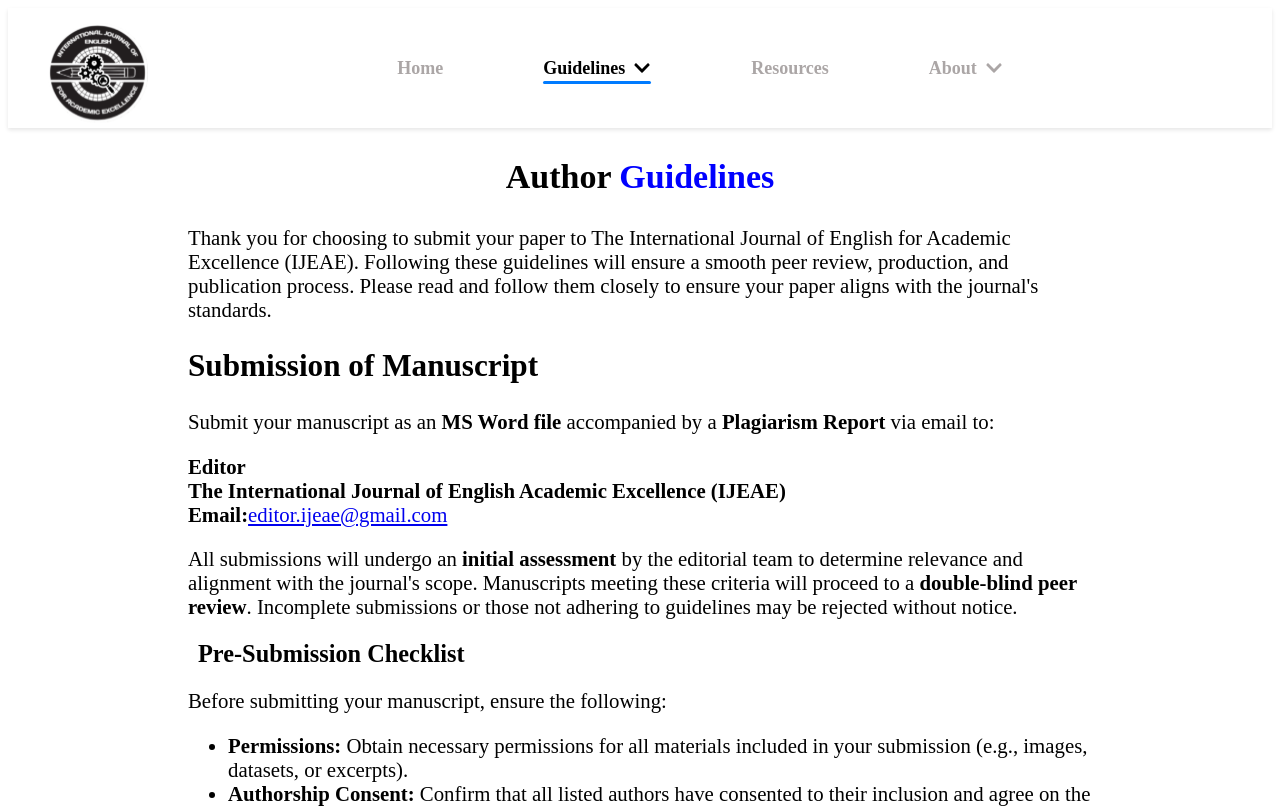
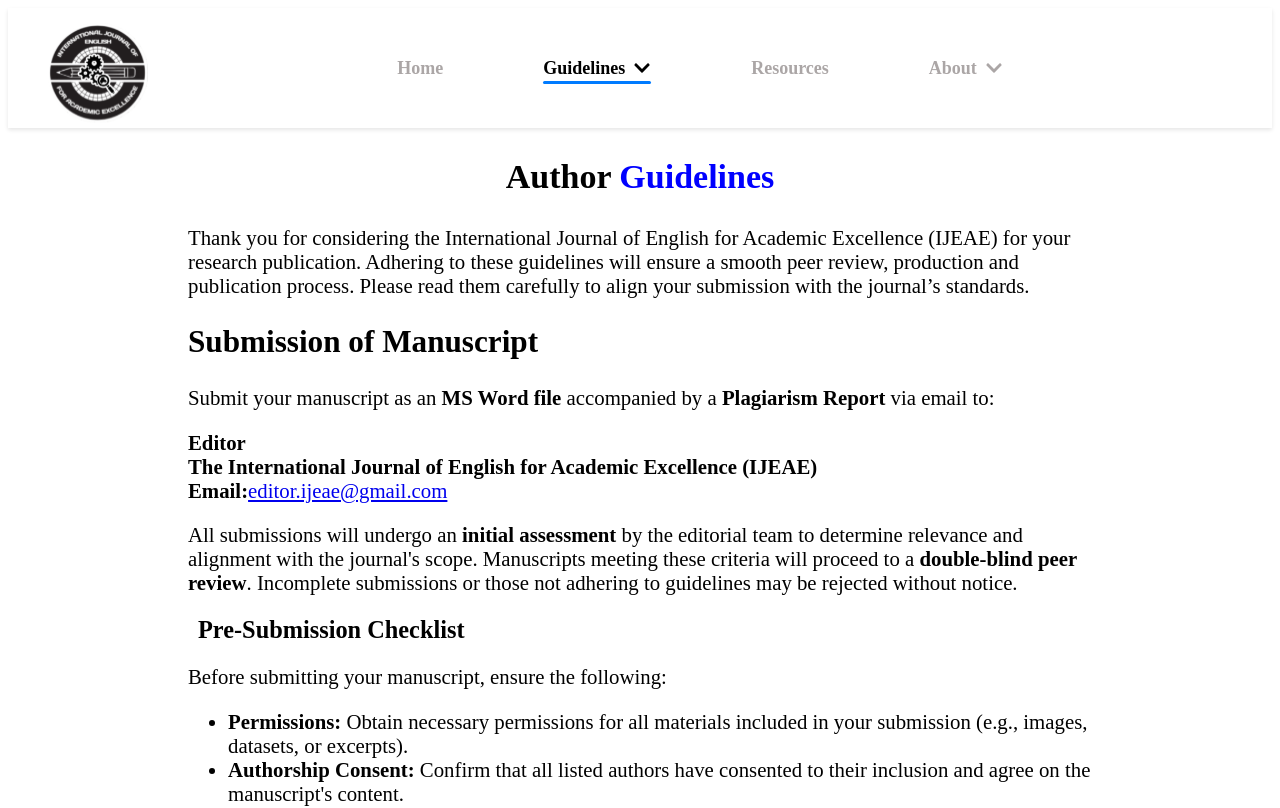
Before and after one commit to clownfish1805/journal_website, a React (Create React App) app: page /authorguide in a window 1280 px wide. Shown: the top 808 px of the page. Built offline with nearby package versions, Linux system fonts and the light colour scheme.

Commit message:
final changes

```diff
--- a/src/Pages/Announcement/Announcement.js
+++ b/src/Pages/Announcement/Announcement.js
@@ -83,7 +83,7 @@ const Announcement = () => {
 
         <footer className="announcement-footer">
           <p>
-            If you have any queries, please contact<br></br>
+            If you have any further queries, please contact<br></br>
             <span style={{ fontWeight: "Bold" }}> Editor-in-chief</span>: Mr.
             Attrait Dovin Fedrick
             <br></br>
--- a/src/Pages/Authorguide/Authorguide.js
+++ b/src/Pages/Authorguide/Authorguide.js
@@ -14,11 +14,11 @@ const Authorguide = () => {
 
       <div className="author-content">
         <div>
-          Thank you for choosing to submit your paper to The International
-          Journal of English for Academic Excellence (IJEAE). Following these
-          guidelines will ensure a smooth peer review, production, and
-          publication process. Please read and follow them closely to ensure
-          your paper aligns with the journal's standards.
+          Thank you for considering the International Journal of English for
+          Academic Excellence (IJEAE) for your research publication. Adhering to
+          these guidelines will ensure a smooth peer review, production and
+          publication process. Please read them carefully to align your
+          submission with the journal’s standards.
         </div>
 
         <div>
@@ -31,7 +31,8 @@ const Authorguide = () => {
             <strong>Editor</strong>
             <br />
             <strong>
-              The International Journal of English Academic Excellence (IJEAE)
+              The International Journal of English for Academic Excellence
+              (IJEAE)
             </strong>
             <br />
             <strong>Email:</strong>
--- a/src/Pages/Authorguide/Journalmetrics.js
+++ b/src/Pages/Authorguide/Journalmetrics.js
@@ -71,12 +71,12 @@ const Journalmetrics = () => {
             </li>
           </ul>
           <p>
-            <strong>Payment Note:</strong> IJEAE will never request Article
-            Processing Charge (APC) payments to personal accounts.<br></br> All
-            APC payments should be made exclusively to the official account of
-            the Academic Development Forum (Publisher). <br></br>Account details
-            will be provided only after the manuscript has been accepted for
-            publication.
+            <strong>Payment Note:</strong>
+            <br></br>IJEAE will never request APC payments to personal accounts.
+            All APC payments should be made exclusively to the official account
+            of the Academic Development Forum (Publisher). Account details will
+            be provided only after the manuscript has been accepted for
+            publication
           </p>
         </section>
       </div>
--- a/src/Pages/Home/Home.js
+++ b/src/Pages/Home/Home.js
@@ -27,7 +27,7 @@ const Home = () => {
           style={{ textAlign: "center", fontSize: "2rem", marginTop: "40px" }}
         >
           <span style={{ color: "blue" }}>IJEAE </span>encourages diverse forms
-          of Scholarly work
+          of scholarly work
         </h3>
       </div>
       <div class="container">
```
